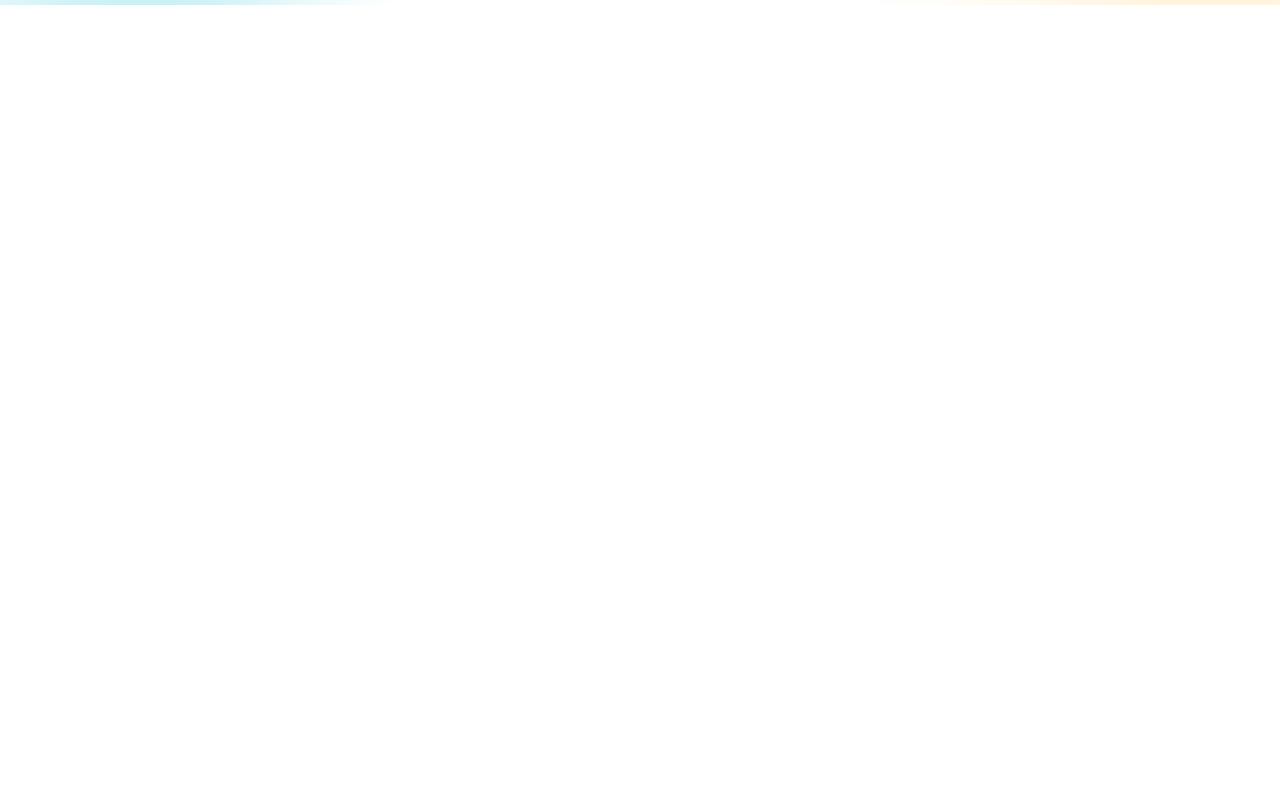
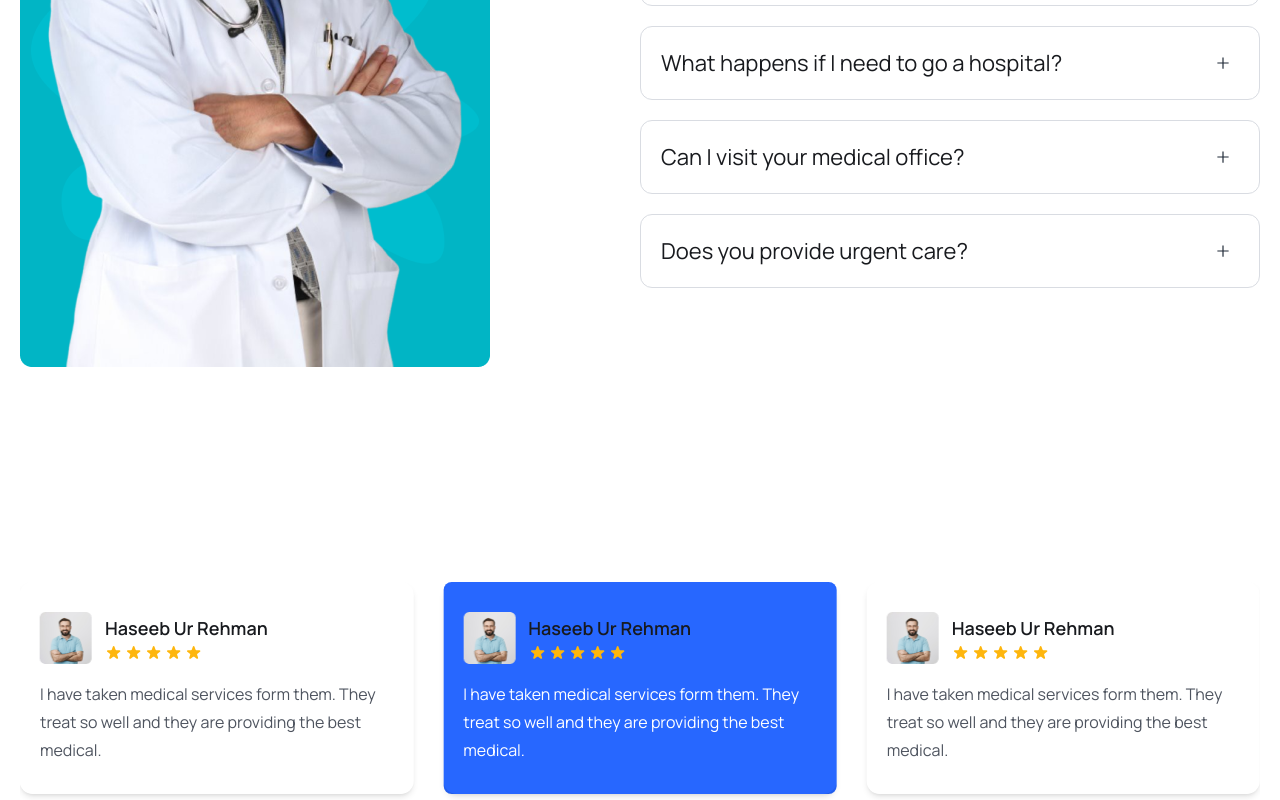
Before and after one commit to Shohanur-Shohan/medicare-booking-frontend, a React (Vite) app: page / in a window 1280 px wide. Shown: the part 5140-5940 px from the top of the page. Before the commit the page ends 5145 px from the top, so only its background shows below. Built offline with nearby package versions, Linux system fonts and the light colour scheme.

Commit message:
testimonial section done

```diff
--- a/package.json
+++ b/package.json
@@ -15,6 +15,7 @@
     "@tanstack/react-query": "^5.37.1",
     "axios": "^1.7.2",
     "firebase": "^10.12.1",
+    "framer-motion": "^11.5.6",
     "prettier-plugin-tailwindcss": "^0.6.6",
     "prop-types": "^15.8.1",
     "react": "^18.3.1",
--- /dev/null
+++ b/src/components/Home/Faq.jsx
@@ -0,0 +1,19 @@
+import FaqList from "./FaqList";
+
+function Faq() {
+  return (
+    <section className="w-full">
+      <div className="container flex items-start justify-between gap-[50px] px-2 py-[60px] sm:px-4 sm:pb-[100px] sm:pt-[60px] lg:gap-0 lg:px-[20px]">
+        <div className="hidden w-1/2 md:block">
+          <img src={"/assets/images/faq-img.png"} alt="" />
+        </div>
+        <div className="w-full md:w-1/2">
+          <h2 className="heading">Most questions by our beloved patients</h2>
+          <FaqList />
+        </div>
+      </div>
+    </section>
+  );
+}
+
+export default Faq;
--- /dev/null
+++ b/src/components/Home/FaqItem.jsx
@@ -0,0 +1,35 @@
+import { useState } from "react";
+import { AiOutlineMinus, AiOutlinePlus } from "react-icons/ai";
+const FaqItem = (item) => {
+  const [isOpen, setisOpen] = useState(false);
+  const toggleAccordion = () => {
+    setisOpen(!isOpen);
+  };
+  return (
+    <div className="mb-5 cursor-pointer rounded-[12px] border border-solid border-[#D9DCE2] p-3 lg:p-5">
+      <div
+        className="iems-center flex justify-between gap-5"
+        onClick={toggleAccordion}
+      >
+        <h4 className="text-[16px] leading-7 text-headingColor lg:text-[22px] lg:leading-8">
+          {item.item.question}
+        </h4>
+        <div
+          className={` ${isOpen && "border-none bg-primaryColor text-white"} flex h-7 w-7 items-center justify-center rounded border-solid border-[#141F21] lg:h-8 lg:w-8`}
+        >
+          {isOpen ? <AiOutlineMinus /> : <AiOutlinePlus />}
+        </div>
+      </div>
+
+      {isOpen && (
+        <div className="mt-4">
+          <p className="text-[14px] font-[400] leading-6 text-textColor lg:text-[16px] lg:leading-7">
+            {item.item.content}
+          </p>
+        </div>
+      )}
+    </div>
+  );
+};
+
+export default FaqItem;
--- /dev/null
+++ b/src/components/Home/FaqList.jsx
@@ -0,0 +1,13 @@
+import { faqs } from "../../data/faqs";
+import FaqItem from "./FaqItem";
+const FaqList = () => {
+  return (
+    <ul className="mt-[38px]">
+      {faqs.map((item, index) => (
+        <FaqItem item={item} key={index} />
+      ))}
+    </ul>
+  );
+};
+
+export default FaqList;
--- /dev/null
+++ b/src/components/Home/Testimonials/Testimonials.jsx
@@ -0,0 +1,163 @@
+import { Swiper, SwiperSlide } from "swiper/react";
+import "swiper/css";
+import "swiper/css/pagination";
+import "swiper/css/navigation";
+
+// import required modules
+import { Autoplay, Pagination, Navigation } from "swiper/modules";
+import { HiStar } from "react-icons/hi";
+
+const Testimonial = () => {
+  return (
+    <section className="w-full">
+      <div className="container px-2 py-[60px] sm:px-4 sm:pb-[100px] sm:pt-[60px] lg:px-[20px]">
+        <div className="mt-[30px] lg:mt-[55px]">
+          <Swiper
+            spaceBetween={30}
+            slidesPerView={1}
+            // centeredSlides={true}
+            autoplay={{
+              delay: 2500,
+              disableOnInteraction: false,
+            }}
+            modules={[Autoplay, Pagination, Navigation]}
+            pagination={{ clickable: true }}
+            breakpoints={{
+              640: {
+                slidesPerView: 1,
+                spaceBetween: 0,
+              },
+              768: {
+                slidesPerView: 2,
+                spaceBetween: 20,
+              },
+              1024: {
+                slidesPerView: 3,
+                spaceBetween: 30,
+              },
+            }}
+            className="mySwiper"
+          >
+            <SwiperSlide>
+              <div className="rounded-[13px] px-5 py-[30px] shadow-md">
+                <div className="flex items-center gap-[13px]">
+                  <img src={"/assets/images/patient-avatar.png"} alt="" />
+                  <div>
+                    <h4 className="text-[18px] font-semibold leading-[30px] text-headingColor">
+                      Haseeb Ur Rehman
+                    </h4>
+                    <div className="flex items-center gap-[2px]">
+                      <HiStar className="h-5 w-[18px] text-yellowColor" />
+                      <HiStar className="h-5 w-[18px] text-yellowColor" />
+                      <HiStar className="h-5 w-[18px] text-yellowColor" />
+                      <HiStar className="h-5 w-[18px] text-yellowColor" />
+                      <HiStar className="h-5 w-[18px] text-yellowColor" />
+                    </div>
+                  </div>
+                </div>
+                <p className="mt-4 text-[16px] font-[400] leading-7 text-textColor">
+                  I have taken medical services form them. They treat so well
+                  and they are providing the best medical.
+                </p>
+              </div>
+            </SwiperSlide>
+            <SwiperSlide>
+              <div className="rounded-[13px] px-5 py-[30px] shadow-md">
+                <div className="flex items-center gap-[13px]">
+                  <img src={"/assets/images/patient-avatar.png"} alt="" />
+                  <div>
+                    <h4 className="text-[18px] font-semibold leading-[30px] text-headingColor">
+                      Haseeb Ur Rehman
+                    </h4>
+                    <div className="flex items-center gap-[2px]">
+                      <HiStar className="h-5 w-[18px] text-yellowColor" />
+                      <HiStar className="h-5 w-[18px] text-yellowColor" />
+                      <HiStar className="h-5 w-[18px] text-yellowColor" />
+                      <HiStar className="h-5 w-[18px] text-yellowColor" />
+                      <HiStar className="h-5 w-[18px] text-yellowColor" />
+                    </div>
+                  </div>
+                </div>
+                <p className="mt-4 text-[16px] font-[400] leading-7 text-textColor">
+                  I have taken medical services form them. They treat so well
+                  and they are providing the best medical.
+                </p>
+              </div>
+            </SwiperSlide>
+            <SwiperSlide>
+              <div className="rounded-[13px] px-5 py-[30px] shadow-md">
+                <div className="flex items-center gap-[13px]">
+                  <img src={"/assets/images/patient-avatar.png"} alt="" />
+                  <div>
+                    <h4 className="text-[18px] font-semibold leading-[30px] text-headingColor">
+                      Haseeb Ur Rehman
+                    </h4>
+                    <div className="flex items-center gap-[2px]">
+                      <HiStar className="h-5 w-[18px] text-yellowColor" />
+                      <HiStar className="h-5 w-[18px] text-yellowColor" />
+                      <HiStar className="h-5 w-[18px] text-yellowColor" />
+                      <HiStar className="h-5 w-[18px] text-yellowColor" />
+                      <HiStar className="h-5 w-[18px] text-yellowColor" />
+                    </div>
+                  </div>
+                </div>
+                <p className="mt-4 text-[16px] font-[400] leading-7 text-textColor">
+                  I have taken medical services form them. They treat so well
+                  and they are providing the best medical.
+                </p>
+              </div>
+            </SwiperSlide>
+            <SwiperSlide>
+              <div className="rounded-[13px] px-5 py-[30px] shadow-md">
+                <div className="flex items-center gap-[13px]">
+                  <img src={"/assets/images/patient-avatar.png"} alt="" />
+                  <div>
+                    <h4 className="text-[18px] font-semibold leading-[30px] text-headingColor">
+                      Haseeb Ur Rehman
+                    </h4>
+                    <div className="flex items-center gap-[2px]">
+                      <HiStar className="h-5 w-[18px] text-yellowColor" />
+                      <HiStar className="h-5 w-[18px] text-yellowColor" />
+                      <HiStar className="h-5 w-[18px] text-yellowColor" />
+                      <HiStar className="h-5 w-[18px] text-yellowColor" />
+                      <HiStar className="h-5 w-[18px] text-yellowColor" />
+                    </div>
+                  </div>
+                </div>
+                <p className="mt-4 text-[16px] font-[400] leading-7 text-textColor">
+                  I have taken medical services form them. They treat so well
+                  and they are providing the best medical.
+                </p>
+              </div>
+            </SwiperSlide>
+            <SwiperSlide>
+              <div className="rounded-[13px] px-5 py-[30px] shadow-md">
+                <div className="flex items-center gap-[13px]">
+                  <img src={"/assets/images/patient-avatar.png"} alt="" />
+                  <div>
+                    <h4 className="text-[18px] font-semibold leading-[30px] text-headingColor">
+                      Haseeb Ur Rehman
+                    </h4>
+                    <div className="flex items-center gap-[2px]">
+                      <HiStar className="h-5 w-[18px] text-yellowColor" />
+                      <HiStar className="h-5 w-[18px] text-yellowColor" />
+                      <HiStar className="h-5 w-[18px] text-yellowColor" />
+                      <HiStar className="h-5 w-[18px] text-yellowColor" />
+                      <HiStar className="h-5 w-[18px] text-yellowColor" />
+                    </div>
+                  </div>
+                </div>
+                <p className="mt-4 text-[16px] font-[400] leading-7 text-textColor">
+                  I have taken medical services form them. They treat so well
+                  and they are providing the best medical.
+                </p>
+              </div>
+            </SwiperSlide>
+          </Swiper>
+        </div>
+      </div>
+    </section>
+  );
+};
+
+export default Testimonial;
--- a/src/index.css
+++ b/src/index.css
@@ -31,6 +31,20 @@ body {
   }
 }
 
+.swiper {
+  padding-bottom: 60px !important;
+}
+
+.swiper-slide-next {
+  background-color: #2767FF;
+  color: #fff;
+  border-radius: 8px;
+}
+
+.swiper-slide-next p {
+  color: #fff;
+}
+
 @media only screen and (max-width: 1024px) {
   .container {
     @apply w-full
--- a/src/pages/Home.jsx
+++ b/src/pages/Home.jsx
@@ -1,9 +1,11 @@
 import About from "../components/Home/About";
+import Faq from "../components/Home/Faq";
 import Features from "../components/Home/Features";
 import Hero from "../components/Home/Hero";
 import OurDoctors from "../components/Home/OurDoctors";
 import OurServices from "../components/Home/OurServices";
 import Services from "../components/Home/Services";
+import Testimonial from "../components/Home/Testimonials/Testimonials";
 
 export const Home = () => {
   return (
@@ -14,6 +16,8 @@ export const Home = () => {
       <Services />
       <Features />
       <OurDoctors />
+      <Faq />
+      <Testimonial />
     </section>
   );
 };
```
Also changed, not shown: 1 other file (tests, documents, lock files or other folders).
